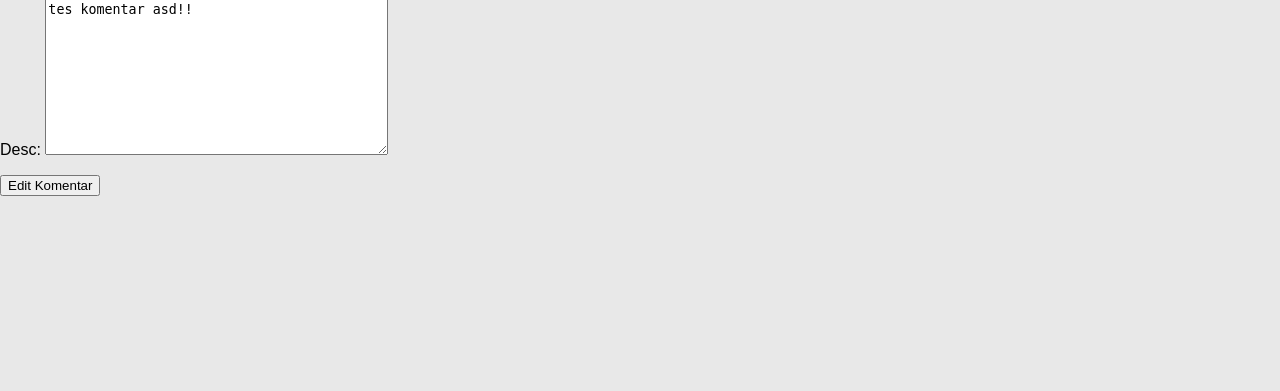
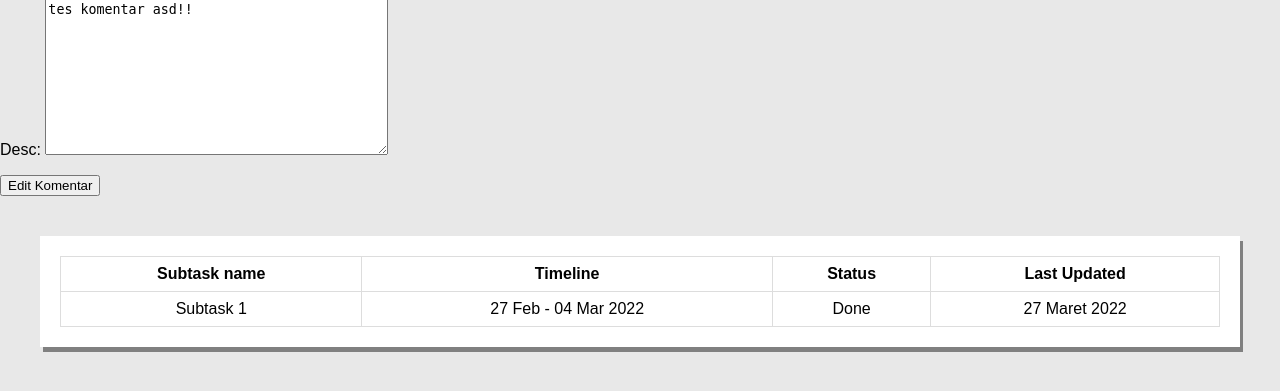
Before and after one commit to AlfonsRS/manpro, a Django app: page /blogs/comment-edit/1 in a window 1280 px wide. Shown: the part 129-520 px from the top of the page. Run offline with Django 3.2, Linux system fonts and the light colour scheme; data comes from the database, SQL or seed files in the repository; both versions use the stored data as it was after the commit.

Commit message:
tabel subtask ada di comment_edit.html

```diff
--- a/mysite/assets/css/layout.css
+++ b/mysite/assets/css/layout.css
@@ -397,3 +397,15 @@ table.tableprojectsatuan td,table.tableprojectsatuan th {
 	border-radius: 8px;
 	float: right;
 }
+
+table.tableprojectsatuansubtask {
+	font-family: arial, sans-serif;
+    border-collapse: collapse;
+    width: 100%;
+}
+
+table.tableprojectsatuansubtask td,table.tableprojectsatuansubtask th {
+	border: 1px solid #dddddd;
+	text-align: center;
+    padding: 8px;
+}
--- a/mysite/blogs/templates/blogs/comment_edit.html
+++ b/mysite/blogs/templates/blogs/comment_edit.html
@@ -1,5 +1,5 @@
 {% extends 'base.html' %}
-
+{% load static %}
 
 {% block title %}
 	Edit Komentar
@@ -14,4 +14,21 @@
 		<input type="submit" value="Edit Komentar">
 	</form>
 
+	<div id="projectsquaremanage1">
+		<table class="tableprojectsatuansubtask">
+			<tr>
+			<th style="text-align: center;">Subtask name</th>
+			<th style="text-align: center;">Timeline</th>
+			<th style="text-align: center;">Status</th>
+			<th style="text-align: center;">Last Updated</th>
+			</tr>
+			<tr>
+				<td>Subtask 1</td>
+				<td>27 Feb - 04 Mar 2022</td>
+				<td>Done</td>
+				<td>27 Maret 2022</td>
+			</tr>
+		</table>
+	  </div>
+
 {% endblock %}
--- a/mysite/templates/base.html
+++ b/mysite/templates/base.html
@@ -40,6 +40,9 @@
 		</div>
 	</nav>
 	<!--  -->
+
+	<!-- Modal -->
+
 
 	<div id="main">
 
```
Also changed, not shown: mysite/blogs/templates/blogs/single.html (+10 -21 lines), mysite/db.sqlite3.
